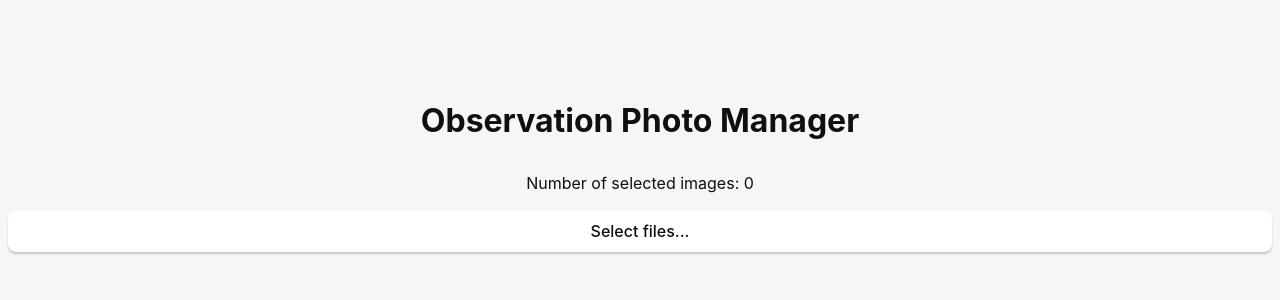
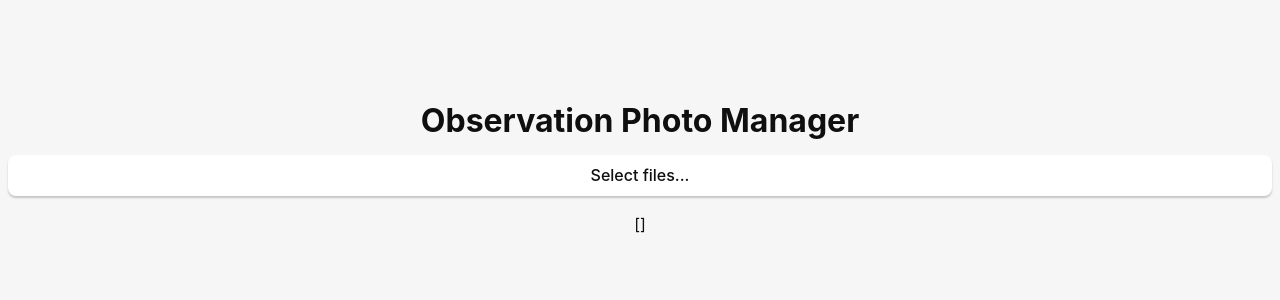
Before and after one commit to EmmaVriezen/observation-photo-manager, a Vue app: page / in a window 1280 px wide. Shown: the top 300 px of the page. Built offline with nearby package versions, Linux system fonts and the light colour scheme.

Commit message:
Show selected file paths

```diff
--- a/src/components/FileSelection.vue
+++ b/src/components/FileSelection.vue
@@ -1,11 +1,22 @@
 <script setup lang="ts">
-import { ref } from "vue";
+import { ref, computed } from "vue";
 import { open } from '@tauri-apps/api/dialog';
 
-const fileSelection = ref("Select files...");
-const count = ref(0);
+const fileSelection = ref<String[]>([]);
 
-const selected = async () => {
+const count = computed(() => fileSelection.value.length);
+
+const buttonLabel = computed(() => {
+    if (count.value === 1) {
+        return count.value + " file selected";
+    } else if (count.value) {
+        return count.value + " files selected";
+    } else {
+        return "Select files...";
+    }
+});
+
+const selectImages = async () => {
     let selection = await open({
         multiple: true,
         filters: [{
@@ -14,19 +25,16 @@ const selected = async () => {
         }]
     });
     if (Array.isArray(selection)) {
-        fileSelection.value = selection[0];
-        count.value = selection.length;
+        fileSelection.value = selection;
     } else if (selection === null) {
-        fileSelection.value = "Select files...";
-        count.value = 0;
+        fileSelection.value = [];
     } else {
-        fileSelection.value = selection;
-        count.value = 1;
+        fileSelection.value = [selection];
     }
 }
 </script>
 
 <template>
-    <p>Number of selected images: {{ count }}</p>
-    <button type="button" @click="selected">{{ fileSelection }}</button>
+    <button type="button" @click="selectImages">{{ buttonLabel }}</button>
+    <p>{{ fileSelection }}</p>
 </template>
```
